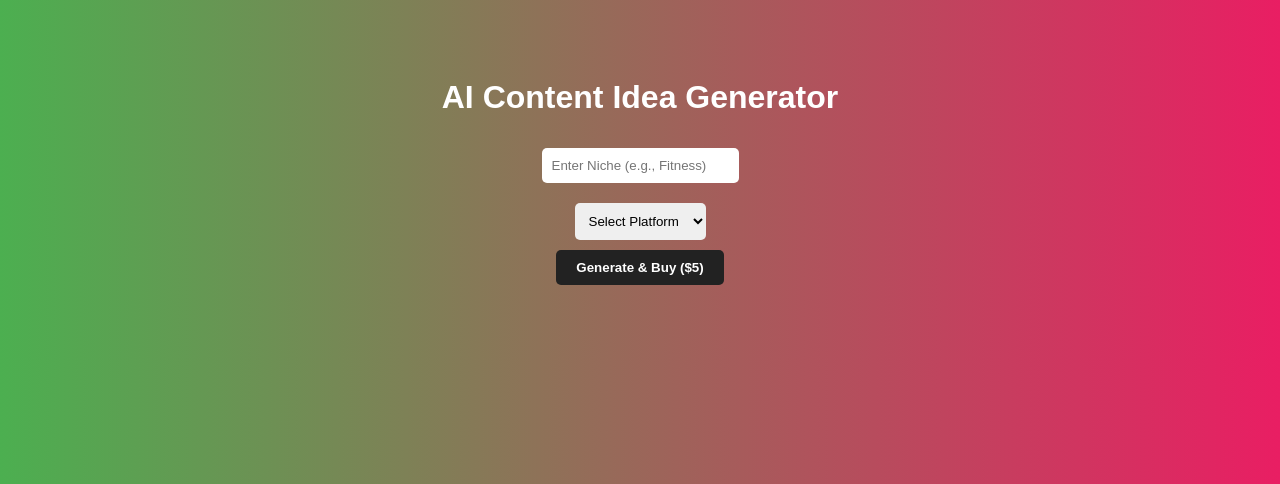
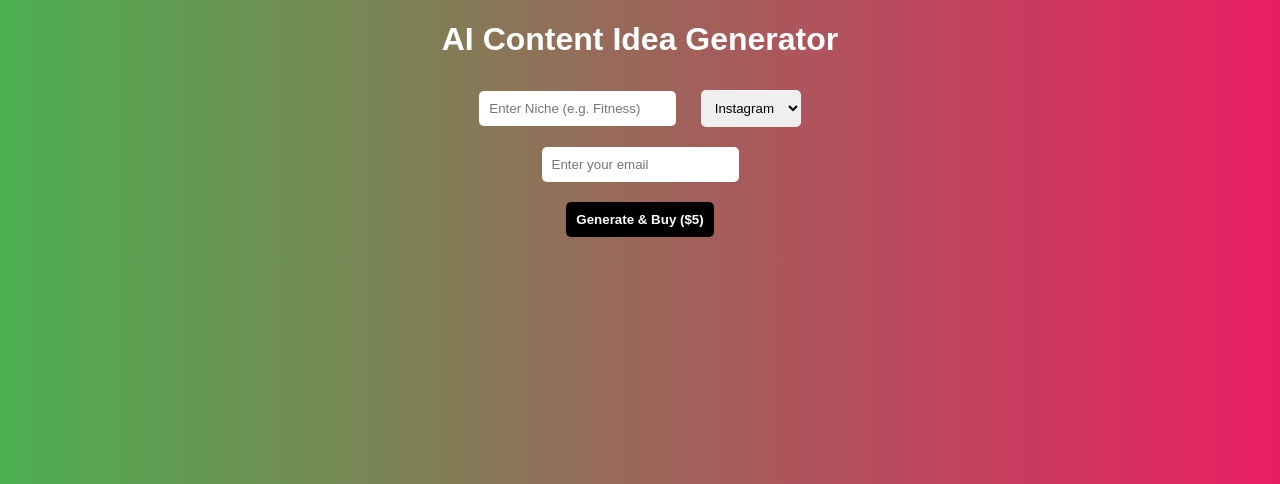
Before and after one commit to SStrong01/AI_Content, a Flask app: page / in a window 1280 px wide. Shown: the top 484 px of the page. Run offline with Flask 3, Linux system fonts and the light colour scheme.

Commit message:
Add email captuFlask-Mail integration

```diff
--- a/app.py
+++ b/app.py
@@ -1,83 +1,109 @@
 import os
-import uuid
 from flask import Flask, request, session, redirect, url_for, render_template, jsonify
+from flask_mail import Mail, Message
 from dotenv import load_dotenv
 import openai
 import stripe
 
-# Load .env secrets
+# Load environment variables
 load_dotenv()
 
-# API Keys
-client = openai.OpenAI(api_key=os.getenv("OPENAI_API_KEY"))
-stripe.api_key = os.getenv("STRIPE_SECRET_KEY")
-
-# Flask app setup
+# Flask setup
 app = Flask(__name__)
 app.secret_key = os.getenv("FLASK_SECRET_KEY")
 
+# OpenAI setup
+openai.api_key = os.getenv("OPENAI_API_KEY")
+
+# Stripe setup
+stripe.api_key = os.getenv("STRIPE_SECRET_KEY")
+
+# Flask-Mail setup
+app.config['MAIL_SERVER'] = 'smtp.gmail.com'
+app.config['MAIL_PORT'] = 587
+app.config['MAIL_USE_TLS'] = True
+app.config['MAIL_USERNAME'] = os.getenv('MAIL_USERNAME')
+app.config['MAIL_PASSWORD'] = os.getenv('MAIL_PASSWORD')
+app.config['MAIL_DEFAULT_SENDER'] = os.getenv('MAIL_DEFAULT_SENDER')
+
+mail = Mail(app)
+
+# Home page
 @app.route("/")
 def index():
     return render_template("index.html")
 
+# Handle idea generation and redirect to checkout
 @app.route("/checkout", methods=["POST"])
 def checkout():
     data = request.get_json()
     niche = data.get("niche")
     platform = data.get("platform")
+    email = data.get("email")
 
-    # Generate AI content ideas
+    if not all([niche, platform, email]):
+        return jsonify({"error": "Missing data"}), 400
+
+    # Generate AI ideas
     try:
-        prompt = f"Give me 5 creative content ideas for {platform} in the {niche} niche."
-        response = client.chat.completions.create(
+        prompt = f"Generate 5 creative content ideas for {niche} on {platform}."
+        response = openai.ChatCompletion.create(
             model="gpt-3.5-turbo",
             messages=[{"role": "user", "content": prompt}]
         )
-        ideas = response.choices[0].message.content.strip().split("\n")
+        ideas_text = response.choices[0].message.content.strip().split("\n")
+        ideas = [idea.strip("- ").strip() for idea in ideas_text if idea.strip()]
+        session["ideas"] = ideas
+        session["email"] = email
+    except Exception as e:
+        print("OpenAI error:", e)
+        return jsonify({"error": "Failed to generate ideas"}), 500
 
-        # Save ideas to temp file
-        session_id = str(uuid.uuid4())
-        session["session_id"] = session_id
-
-        with open(f"temp_{session_id}.txt", "w", encoding="utf-8") as f:
-            for idea in ideas:
-                f.write(idea + "\n")
-
-        # Create Stripe Checkout
+    # Create Stripe checkout session
+    try:
         checkout_session = stripe.checkout.Session.create(
             payment_method_types=["card"],
             line_items=[{
                 "price_data": {
                     "currency": "usd",
-                    "product_data": { "name": "AI Content Ideas" },
-                    "unit_amount": 500 # $5.00
+                    "product_data": {"name": "AI Content Ideas"},
+                    "unit_amount": 500, # $5.00
                 },
-                "quantity": 1
+                "quantity": 1,
             }],
             mode="payment",
             success_url=url_for("success", _external=True),
-            cancel_url=url_for("index", _external=True)
+            cancel_url=url_for("index", _external=True),
         )
+        return jsonify({"checkout_url": checkout_session.url})
+    except Exception as e:
+        print("Stripe error:", e)
+        return jsonify({"error": "Payment setup failed"}), 500
 
-        return jsonify({ "checkout_url": checkout_session.url })
-
-    except Exception as e:
-        print("Checkout Error:", e)
-        return jsonify({ "error": str(e) }), 500
-
+# Success route - send email
 @app.route("/success")
 def success():
-    session_id = session.get("session_id")
-    ideas = []
+    ideas = session.get("ideas")
+    email = session.get("email")
 
-    if session_id:
+    if not ideas:
+        return redirect(url_for("index"))
+
+    # Send email
+    if email:
         try:
-            with open(f"temp_{session_id}.txt", "r", encoding="utf-8") as f:
-                ideas = f.read().splitlines()
+            msg = Message("Your AI Content Ideas", recipients=[email])
+            msg.body = "\n\n".join(ideas)
+            mail.send(msg)
         except Exception as e:
-            print("File Read Error:", e)
+            print("Email sending failed:", e)
+
+    # Clear session
+    session.pop("ideas", None)
+    session.pop("email", None)
 
     return render_template("success.html", ideas=ideas)
 
+# Run app locally
 if __name__ == "__main__":
     app.run(debug=True)
--- a/requirements.txt
+++ b/requirements.txt
@@ -23,6 +23,7 @@ dateparser==1.2.1
 distro==1.9.0
 Flask==3.0.3
 flask-cors==5.0.1
+Flask-Mail==0.10.0
 flatbuffers==25.2.10
 fonttools==4.56.0
 frozenlist==1.5.0
--- a/static/script.js
+++ b/static/script.js
@@ -1,34 +1,34 @@
 document.addEventListener("DOMContentLoaded", function () {
-    const generateButton = document.getElementById("generate-button");
+  const button = document.getElementById("generate-button");
 
-    generateButton.addEventListener("click", function () {
-        const niche = document.getElementById("niche").value;
+  button.addEventListener("click", function () {
+    const niche = document.getElementById("niche").value.trim();
     const platform = document.getElementById("platform").value;
+    const email = document.getElementById("email").value.trim();
 
-        if (!niche || !platform) {
-            alert("Please enter a niche and choose a platform.");
+    if (!niche || !email) {
+      alert("Please enter your niche and email.");
       return;
     }
 
     fetch("/checkout", {
       method: "POST",
       headers: {
-                "Content-Type": "application/json",
+        "Content-Type": "application/json"
       },
-            body: JSON.stringify({ niche: niche, platform: platform })
+      body: JSON.stringify({ niche, platform, email })
     })
     .then(res => res.json())
     .then(data => {
       if (data.checkout_url) {
         window.location.href = data.checkout_url;
       } else {
-                alert("Something went wrong during checkout.");
-                console.error(data);
+        alert("Server error, please try again.");
       }
     })
     .catch(err => {
-            console.error("Error:", err);
-            alert("Server error, please try again.");
+      console.error("Checkout Error:", err);
+      alert("Something went wrong. Try again.");
     });
   });
 });
--- a/templates/index.html
+++ b/templates/index.html
@@ -5,43 +5,53 @@
   <title>AI Content Idea Generator</title>
   <style>
     body {
+      background: linear-gradient(to right, #4CAF50, #E91E63);
       font-family: Arial, sans-serif;
-            background: linear-gradient(to right, #4CAF50, #E91E63);
+      text-align: center;
       color: white;
-            text-align: center;
-            padding: 50px;
     }
+
     input, select {
+      margin: 10px;
       padding: 10px;
-            margin: 10px;
       border-radius: 5px;
       border: none;
     }
+
     button {
-            padding: 10px 20px;
+      margin: 10px;
+      padding: 10px;
+      border-radius: 5px;
       border: none;
-            background-color: #222;
+      background-color: black;
       color: white;
-            border-radius: 5px;
+      font-weight: bold;
       cursor: pointer;
-            font-weight: bold;
+    }
+
+    ul {
+      list-style-type: none;
+      padding: 0;
     }
   </style>
 </head>
 <body>
-
   <h1>AI Content Idea Generator</h1>
 
-    <form id="generate-form">
-        <input type="text" id="niche" placeholder="Enter Niche (e.g., Fitness)" required><br>
-        <select id="platform" required>
-            <option value="">Select Platform</option>
+  <input type="text" id="niche" placeholder="Enter Niche (e.g. Fitness)">
+  <select id="platform">
     <option value="Instagram">Instagram</option>
     <option value="TikTok">TikTok</option>
     <option value="YouTube">YouTube</option>
-        </select><br>
-        <button type="button" id="generate-button">Generate & Buy ($5)</button>
-    </form>
+    <option value="Blog">Blog</option>
+    <option value="Twitter">Twitter</option>
+  </select>
+
+  <br>
+  <input type="email" id="email" placeholder="Enter your email" required>
+
+  <br>
+  <button id="generate-button">Generate & Buy ($5)</button>
 
   <ul id="ideas-container"></ul>
 
```
Lines whose indentation alone changed are shown as unchanged.
